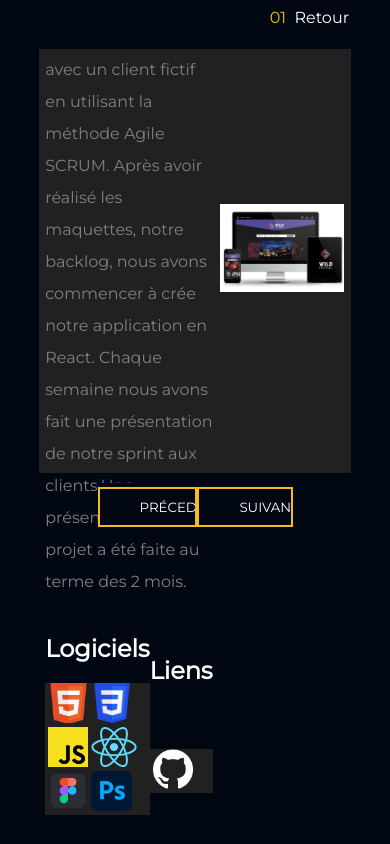
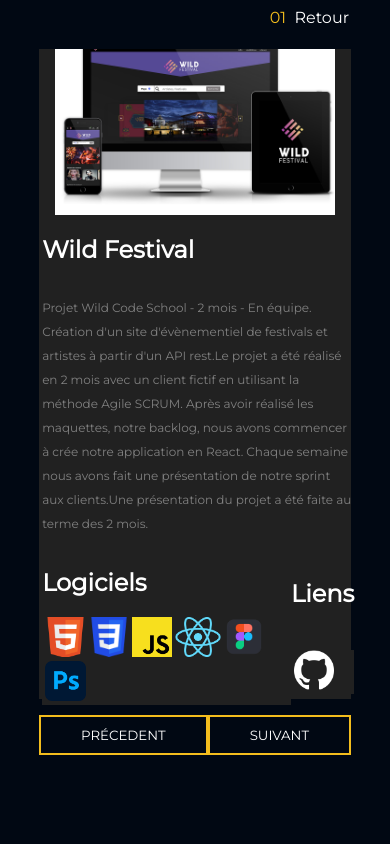
Before and after one commit to theoanache/mon_portfolio, a React (Create React App) app: page /projet/1 in a window 390 px wide. Built offline with nearby package versions, Linux system fonts and the light colour scheme.

Commit message:
CSS responsive phone

```diff
--- a/src/components/Contact.css
+++ b/src/components/Contact.css
@@ -44,4 +44,10 @@
     text-align: end;
     padding-right: 5%;
   }
+  .SocialNetwork img {
+  margin-top: 8%;
+  margin-left: 4%;
+  width: auto;
+  height: 5vh;
 }
+}
--- a/src/components/Homepage/About.css
+++ b/src/components/Homepage/About.css
@@ -3,6 +3,7 @@
   height: 100vh;
   position: relative;
   padding-top: 5%;
+  opacity: 1;
 }
 
 .Scroll {
@@ -97,4 +98,12 @@
   .APropos {
     margin-left: 5%;
   }
+  .Spline {
+    opacity: 0;
+     height: 40vh;
+     width: 0vw;
+  }
+  .Container {
+  width: 90%;
+}
 } ;
--- a/src/components/Homepage/Skills.css
+++ b/src/components/Homepage/Skills.css
@@ -25,6 +25,7 @@
 .SkillsAnimation {
     width: 100vw ;
     height: 60vh;
+    opacity: 1;
 }
 
 .illustration {
@@ -65,4 +66,9 @@
 .SoftSkills p {
     text-align: center;
 }
+.SkillsAnimation {
+    height: 30vh;
+    width: 0vw;
+    opacity: 0;
 }
+}
--- a/src/components/MyProjects/MyProjects.css
+++ b/src/components/MyProjects/MyProjects.css
@@ -86,7 +86,7 @@
 
 .Container_button {
   margin-top: 10px;
-
+  gap: 0%;
   width: 50%;
   display: flex;
   justify-content: space-around;
@@ -127,3 +127,19 @@
 .Button:hover::before {
   width: 100%;
 }
+
+@media screen and ( max-width: 600px) {
+  .PageProjects {
+    display: flex;
+    flex-direction: column-reverse;
+    justify-content: center;
+    align-items: center;
+    height: 80vh;
+  }
+.Container_button {
+  width: 80%;
+}
+.Description {
+  font-size: 12px;
+}
+}
```
